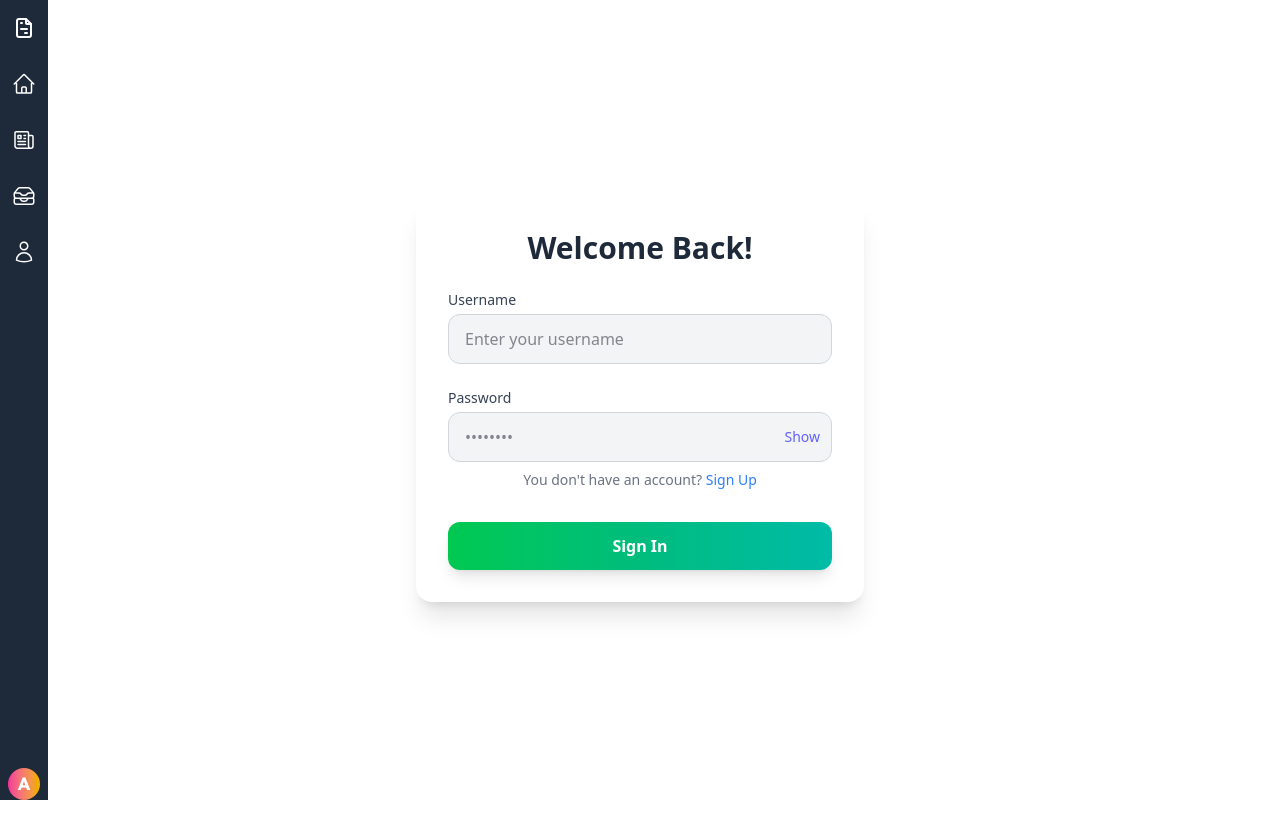
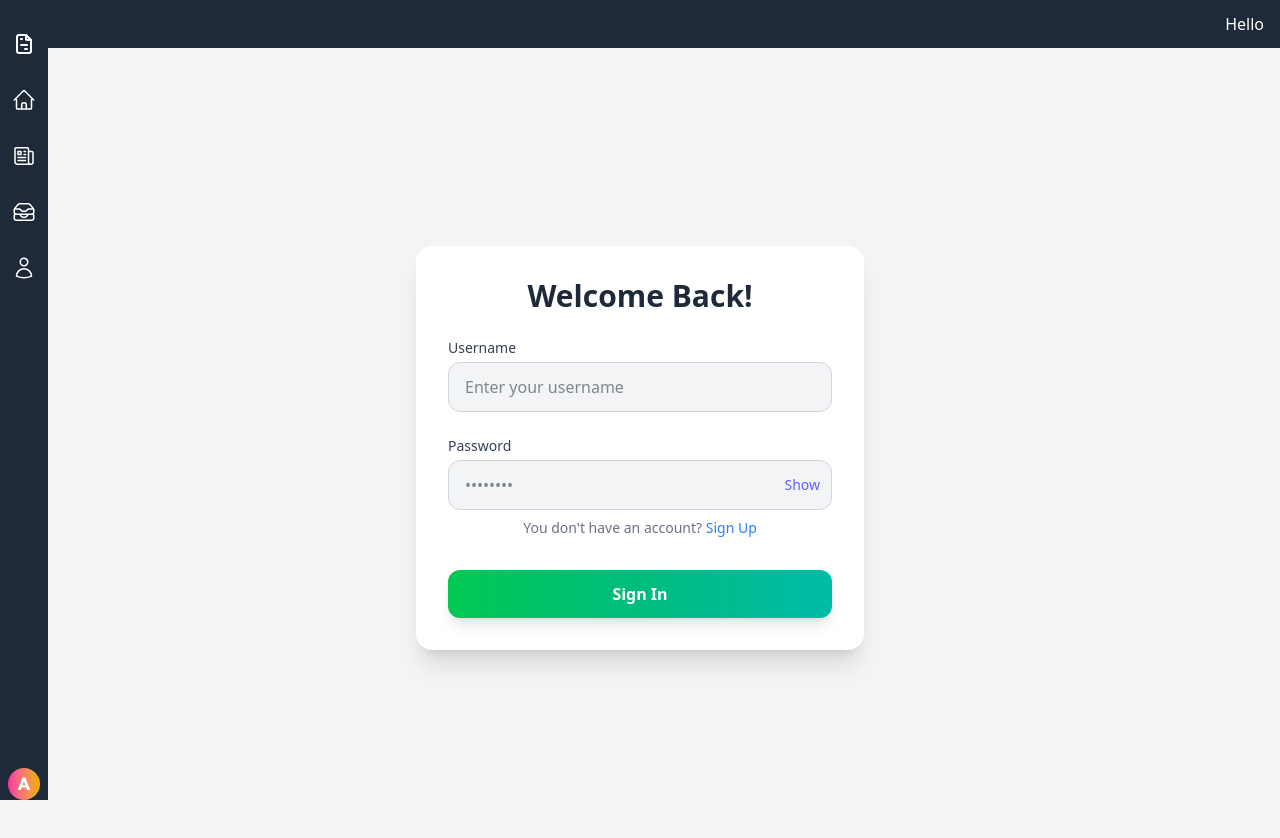
Before and after one commit to MukhiVivek/Business-Management, a React (Vite) app in the folder Frontend/: page / in a window 1280 px wide. Shown: the top 838 px of the page. Before the commit the page ends 800 px from the top, so only its background shows below. Built offline with nearby package versions, Linux system fonts and the light colour scheme; no server answers.

Commit message:
add Top Bar

```diff
--- a/Frontend/src/App.jsx
+++ b/Frontend/src/App.jsx
@@ -10,13 +10,15 @@ import Add_customer from './landing_page/Customers/Add_customer';
 import SignIn from './landing_page/LoginPag/SignIn';
 import SignUp from './landing_page/LoginPag/Signup';
 import AddProducts from './landing_page/Products/AddProducts';
+import Topnavbar from './landing_page/includes/Sidebar/Topbar/Topnavbar';
 
 function App() {
   return (
     <Router>
       <div className="App min-h-screen">
+        <Topnavbar />
         <Sidebar/>
-        <div>
+        <div className='bg-gray-100 min-h-screen '>
           <Routes>
             <Route exact path='/' element={<SignIn />} />
             <Route exact path='/signin' element={<SignIn />} />
--- a/Frontend/src/landing_page/includes/Sidebar/Sidebar.jsx
+++ b/Frontend/src/landing_page/includes/Sidebar/Sidebar.jsx
@@ -85,6 +85,11 @@ const Sidebar = () => {
   return (
     <div
       className={`sidebar fixed left-0 top-0 h-screen flex flex-col flex-shrink-0 items-center justify-center bg-gray-800 text-white transition-all duration-300 w-12 `}>
+      {/* Logo */}
+      <div className="logo mb-4">
+        {/* Logo */}
+      </div>
+
       {/* Navigation Links */}
       <ul className="nav flex-col mb-auto">
         {navItems.map(({ path, icon, label }) => (
--- /dev/null
+++ b/Frontend/src/landing_page/includes/Sidebar/Topbar/Topnavbar.jsx
@@ -0,0 +1,9 @@
+function Topnavbar() {
+    return (
+        <div className=" flex justify-end  h-12  w-full items-center  bg-gray-800 text-white px-4">
+            Hello
+        </div>
+     );
+}
+
+export default Topnavbar;
```
